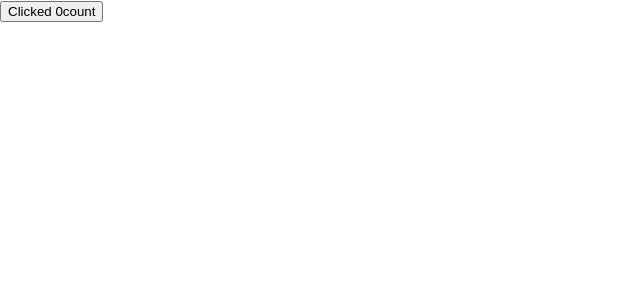
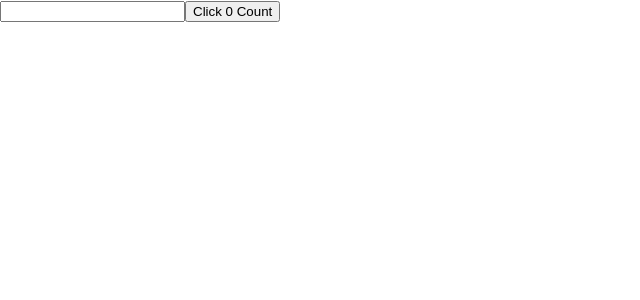
Before and after one commit to RavinduNirmal/ReactJs, a React (Create React App) app in the folder hello-world/: page / in a window 1280 px wide. Shown: the top 300 px of the page, without its empty margins (0-640 px from the left). Built offline with nearby package versions, Linux system fonts and the light colour scheme.

Commit message:
conditionaly run effectclasscounterTwo,HookCounterTwo()

```diff
--- a/hello-world/src/App.js
+++ b/hello-world/src/App.js
@@ -48,6 +48,8 @@ import ClassCounter from './Componet(Hooks)/ClassCounter';
 import HookCounter4 from './Componet(Hooks)/HookCounter4';
 import HookCounterOne from './Componet(Hooks)/HookCounterOne';
 import ClassCounterOne from './Componet(Hooks)/ClassCounterOne';
+import ClassCounterTwo from './Componet(Hooks)/ClassCounterTwo';
+import HookCounterTwo from './Componet(Hooks)/HookCounterTwo';
 
 
 function App() {
@@ -129,7 +131,9 @@ function App() {
           {/* <HookCounter3/> */}
           {/* <HookCounter4/> */}
           {/* <HookCounterOne/> */}
-          <ClassCounterOne/>
+          {/* <ClassCounterOne/> */}
+          {/* <ClassCounterTwo/> */}
+          <HookCounterTwo/>
 
 
 
--- a/hello-world/src/Componet(Hooks)/ClassCounterOne.js
+++ b/hello-world/src/Componet(Hooks)/ClassCounterOne.js
@@ -43,7 +43,7 @@ class ClassCounterOne extends Component {
     }
   }
  componentDidMount() {
-     document.title=`You clicked ${this.state.count}}`
+     document.title=`You clicked ${this.state.count}`
  }
 
  componentDidUpdate(prevProps,prevState) {
--- /dev/null
+++ b/hello-world/src/Componet(Hooks)/ClassCounterTwo.js
@@ -0,0 +1,40 @@
+import React, { Component } from 'react'
+
+class ClassCounterTwo extends Component {
+
+
+    constructor(props) {
+        super(props)
+
+        this.state = {
+           count:0
+        }
+      }
+
+    componentDidMount(){
+
+      document.title=`clicked ${this.state.count} Times`
+    }
+
+    componentDidUpdate(prevProps,prevState){
+
+        if(prevState.count !== this.state.count){
+            console.log(`Updated element`)
+        }
+      document.title=`clicked ${this.state.count} Times`
+    }
+
+  render() {
+
+    return (
+      <div>
+        <input type='text' value={this.state.name}
+        onChange={e => this.setState({name:e.target.value})}
+        />
+        <button onClick={() => this.setState({count:this.state.count+1})}>Clicked {this.state.count} Times</button>
+      </div>
+    )
+  }
+}
+
+export default ClassCounterTwo
--- /dev/null
+++ b/hello-world/src/Componet(Hooks)/HookCounterTwo.js
@@ -0,0 +1,23 @@
+
+import React, {useState,useEffect } from 'react'
+
+function HookCounterTwo() {
+
+    const [count,setCount] = useState(0);
+    const [name,setName] =useState(['']);
+
+useEffect(() => {
+
+    console.log('You clicked count')
+    document.title=`you clicked ${count}`
+}, [count])
+
+  return (
+    <div>
+        <input type='text' value={name} onChange={e => setName(e.target.value)}/>
+        <button onClick={() => setCount(count+1)}>Click {count} Count</button>
+    </div>
+  )
+}
+
+export default HookCounterTwo
```
